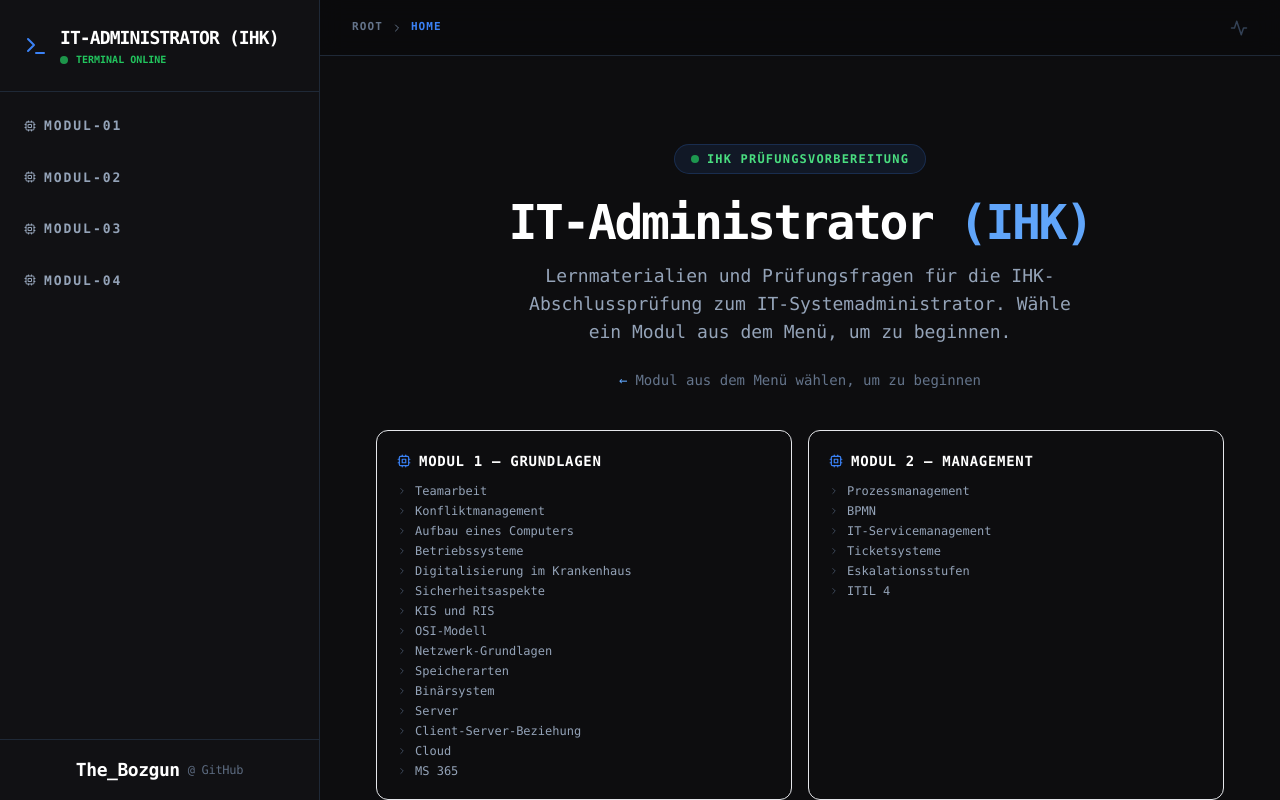
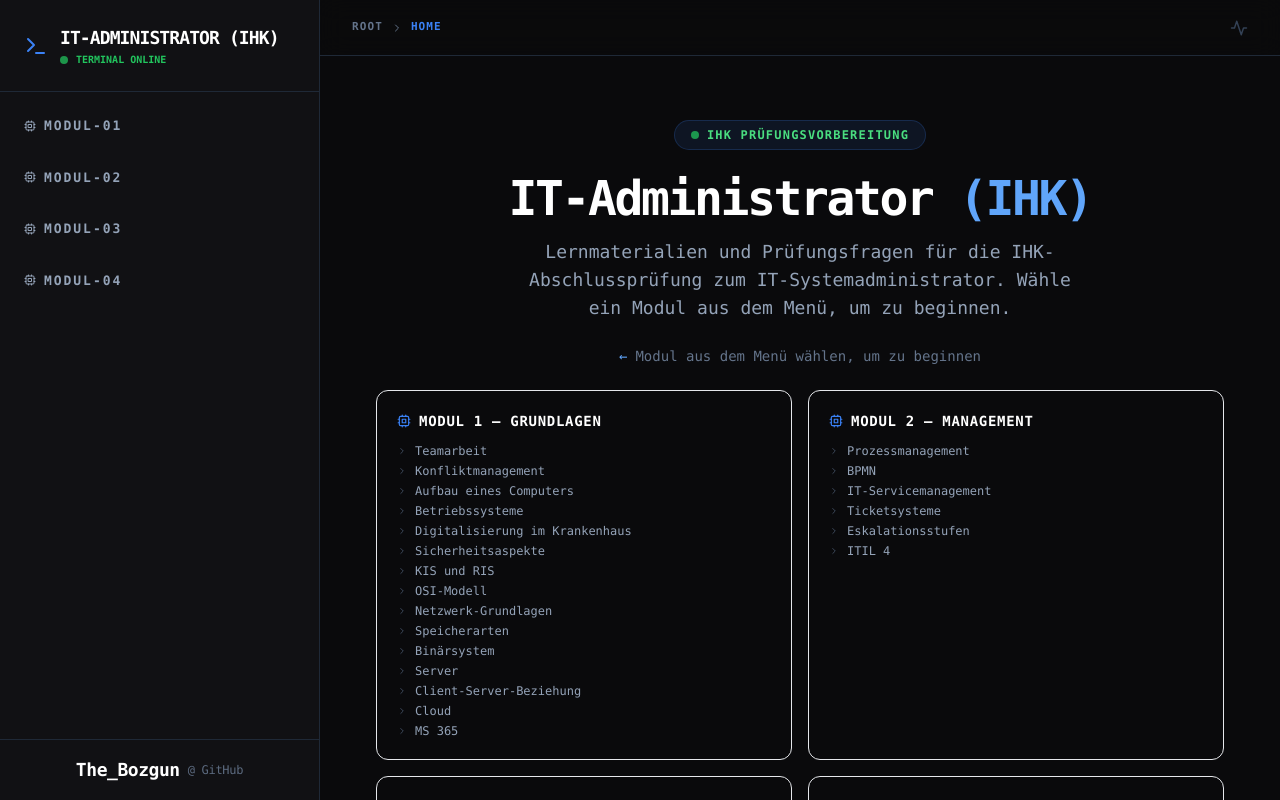
Before and after one commit to BozgunBer-2506/IHK_IT_Administrator, a React (Vite) app: page / in a window 1280 px wide. Built offline with nearby package versions, Linux system fonts and the light colour scheme.

Commit message:
fix: homepage bg color, reduce top padding

```diff
--- a/src/App.jsx
+++ b/src/App.jsx
@@ -25,8 +25,8 @@ const MODULE_INFO = {
 
 function HomePage() {
   return (
-    <div className="max-w-4xl mx-auto px-4 py-12">
-      <div className="mb-10 text-center">
+    <div className="max-w-4xl mx-auto px-4 py-6">
+      <div className="mb-6 text-center">
         <div className="inline-flex items-center gap-2 bg-blue-500/10 border border-blue-500/20 rounded-full px-4 py-1.5 mb-6">
           <span className="w-2 h-2 bg-green-500 rounded-full animate-pulse"></span>
           <span className="text-xs text-green-400 font-bold uppercase tracking-widest">IHK Prüfungsvorbereitung</span>
@@ -175,7 +175,7 @@ export default function App() {
       </aside>
 
       {/* MAIN CONTENT */}
-      <main className="flex-1 flex flex-col bg-[#0d0d0f] min-w-0">
+      <main className="flex-1 flex flex-col bg-brand-dark min-w-0">
         <header className="h-14 border-b border-brand-border bg-brand-dark/80 backdrop-blur-md flex items-center justify-between px-4 md:px-8 shrink-0">
           <div className="flex items-center gap-2 min-w-0">
             <button
```
